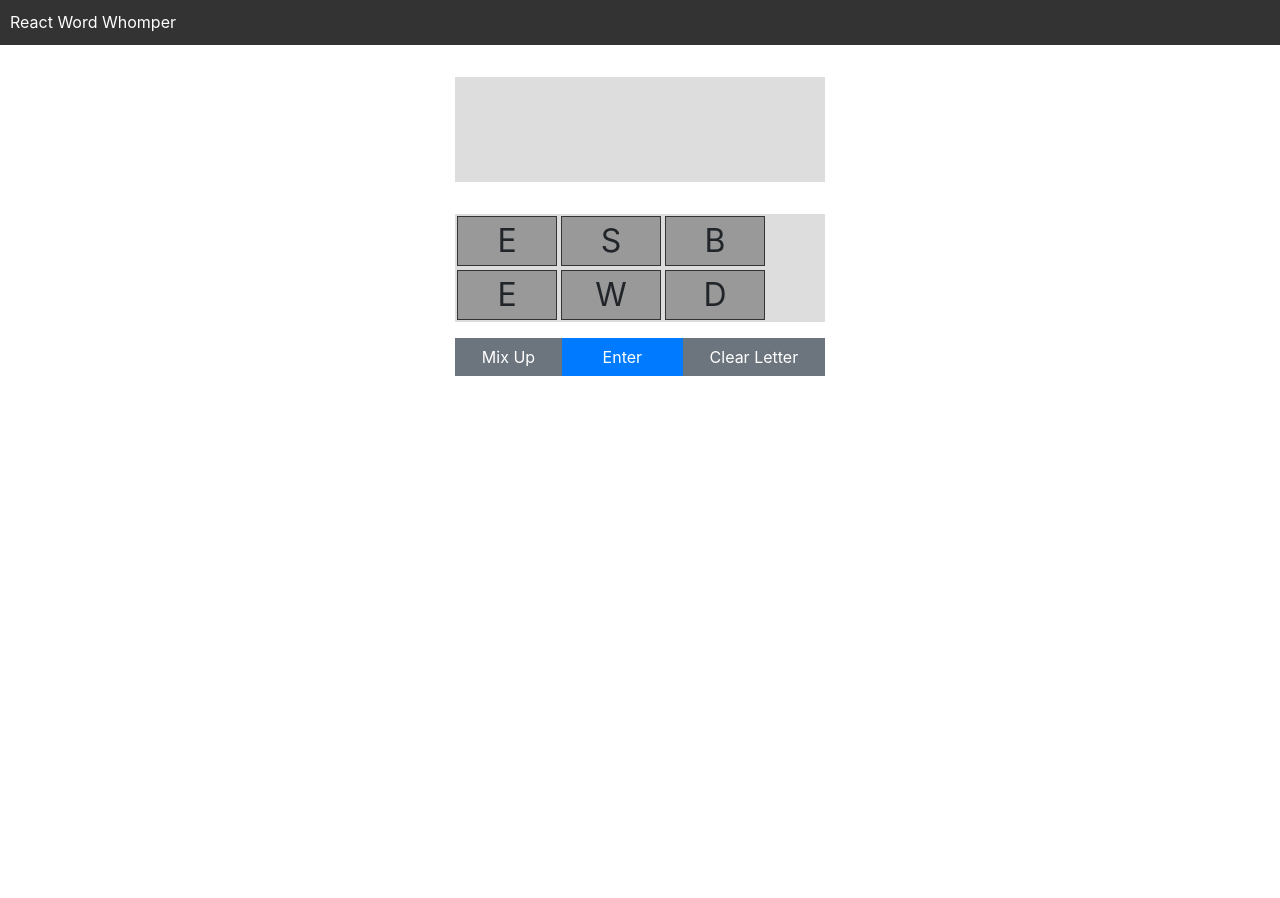
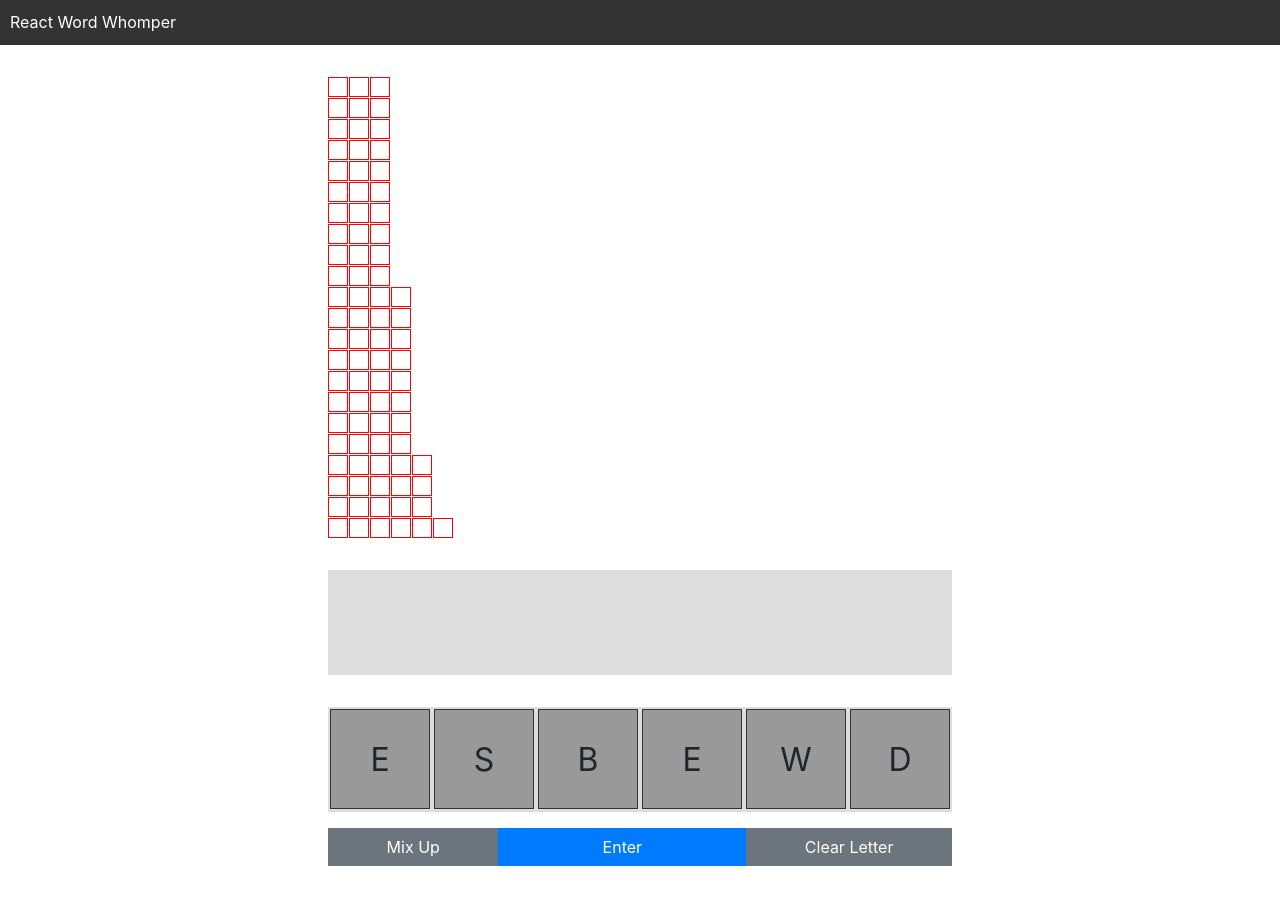
Before and after one commit to mnishiguchi/react-word-whomper, a React (Create React App) app: page / in a window 1280 px wide. Before the commit the page ends 800 px from the top, so only its background shows below. Built offline with nearby package versions, Linux system fonts and the light colour scheme.

Commit message:
Add AnswerList component

```diff
--- a/src/App/App.css
+++ b/src/App/App.css
@@ -1,6 +1,6 @@
 main {
   min-height: 80vh;
-  max-width: 400px !important;
+  max-width: 654px !important;
 }
 
 section {
--- a/src/App/App.js
+++ b/src/App/App.js
@@ -5,7 +5,7 @@ import 'bootstrap/dist/css/bootstrap.css'
 import './App.css'
 
 import Layout from './Layout'
-import {InputTextDisplay, LetterSelector} from './components'
+import {AnswerList, InputTextDisplay, LetterSelector} from './components/index'
 
 window._ = _ // To play with lodash in console
 
@@ -25,7 +25,7 @@ function buildLetterListFromWords(words) {
 
   // Create a letter list.
   let letterList = []
-  charMaxCounts.map(entry => {
+  charMaxCounts.forEach(entry => {
     for (let i = 0; i < entry[1]; i++) {
       letterList.push(entry[0])
     }
@@ -49,6 +49,7 @@ class App extends React.PureComponent {
     this.LETTERS = buildLetterListFromWords(props.words)
 
     this.state = {
+      words: props.words.map(word => { return { word: word, isVisible: false } }),
       selectedLetters: [],
       remainingLetters: this.LETTERS
     }
@@ -60,8 +61,13 @@ class App extends React.PureComponent {
   }
 
   render() {
+    console.info(this.state)
+
     return (
       <Layout>
+        <section>
+          <AnswerList words={this.state.words}   />
+        </section>
         <section>
           <InputTextDisplay letters={this.state.selectedLetters} />
         </section>
--- a/src/App/components.js
+++ /dev/null
@@ -1,63 +0,0 @@
-import React from 'react'
-
-const Letter = ({ letter, onClick }) => {
-  return (
-    <div className="Letter" onClick={onClick} style={{
-      display: 'inline-block',
-      width: '100px',
-      height: '100%',
-      margin: '2px',
-      background: '#999',
-      border: '1px solid #333',
-      fontSize: '2rem',
-      textTransform: 'uppercase',
-    }}>
-      <div style={{
-        display: 'flex',
-        alignItems: 'center',
-        justifyContent: 'center',
-      }}>
-        <span>{letter}</span>
-      </div>
-    </div>
-  )
-}
-
-export const InputTextDisplay = ({ letters }) => {
-  return (
-    <div className="InputTextDisplay">
-      <div className="letters" style={{
-        minHeight: '105px',
-        background: '#ddd',
-      }}>
-        {
-          letters.map((letter, i) => {
-            return <Letter key={i} letter={letter} />
-          })
-        }
-      </div>
-    </div>
-  )
-}
-
-export const LetterSelector = ({ letters, onLetterSelect, onMix, onSubmit, onUndo }) => {
-  return (
-    <div className="LetterSelector">
-      <div className="letters" style={{
-        minHeight: '105px',
-        background: '#ddd',
-      }}>
-        {
-          letters.map((letter, i) => {
-            return <Letter key={i} letter={letter} onClick={e => onLetterSelect(letter)} />
-          })
-        }
-      </div>
-      <div className="buttons" style={{ marginTop: '1rem', display: 'flex' }}>
-          <button type="button" className="btn btn-secondary" onClick={onMix} style={{ flexGrow: 1 }}>Mix Up</button>
-          <button type="button" className="btn btn-primary" onClick={onSubmit} style={{ flexGrow: 2 }}>Enter</button>
-          <button type="button" className="btn btn-secondary" onClick={onUndo} style={{ flexGrow: 1 }}>Clear Letter</button>
-      </div>
-    </div>
-  )
-}
--- /dev/null
+++ b/src/App/components/AnswerList.js
@@ -0,0 +1,65 @@
+import React from 'react'
+
+// function buildWordLists(words) {
+//   const sortedUpcased = words.sort().reverse().map(word => word.toUpperCase())
+//
+//   const groupedByLength = sortedUpcased.reduce((acc, word) => {
+//     acc[word.length] = [word].concat(acc[word.length])
+//     return acc
+//   }, {})
+//
+//   const lengthList = Object.keys(groupedByLength).sort()
+//
+//   const wordLists = lengthList.reduce((acc, length) => {
+//     acc.push(groupedByLength[length])
+//     return acc
+//   }, [])
+//
+//   return wordLists.map(l => l.filter(e => e)) // filter out undefined elements
+// }
+
+const AnswerWord = ({ word, isVisible }) => {
+  return (
+    <div style={{
+      width: '200px',
+      height: '20px',
+      margin: '0 0 1px 0'
+    }}>
+      {
+        word.split('').map((letter, i) => (
+          isVisible ? (
+            <div key={i} style={{
+              display: 'inline-block',
+              width: '20px',
+              height: '20px'
+            }}>{letter}</div>
+          ) : (
+            <div key={i} style={{
+              display: 'inline-block',
+              width: '20px',
+              height: '20px',
+              border: '1px solid red',
+              margin: '0 1px 0 0'
+            }}/>
+          )
+        ))
+      }
+    </div>
+  )
+}
+
+const AnswerList = ({ words }) => {
+  return (
+    <div>
+      {
+        words ? (
+          words.map((word, i) => <AnswerWord key={i} {...word} />)
+        ) : (
+          <div>Empty list</div>
+        )
+      }
+    </div>
+  )
+}
+
+export default AnswerList
--- /dev/null
+++ b/src/App/components/InputTextDisplay.js
@@ -0,0 +1,20 @@
+import React from 'react'
+
+import Letter from './Letter'
+
+const InputTextDisplay = ({ letters }) => {
+  return (
+    <div>
+      <div style={{
+        minHeight: '105px',
+        background: '#ddd',
+      }}>
+        {
+          letters.map((letter, i) => <Letter key={i} letter={letter} />)
+        }
+      </div>
+    </div>
+  )
+}
+
+export default InputTextDisplay
--- /dev/null
+++ b/src/App/components/Letter.js
@@ -0,0 +1,27 @@
+import React from 'react'
+
+const Letter = ({ letter, onClick }) => {
+  return (
+    <div onClick={onClick} style={{
+      display: 'inline-block',
+      width: '100px',
+      height: '100px',
+      lineHeight: '100px',
+      margin: '2px',
+      background: '#999',
+      border: '1px solid #333',
+      fontSize: '2rem',
+      textTransform: 'uppercase',
+    }}>
+      <div style={{
+        display: 'flex',
+        alignItems: 'center',
+        justifyContent: 'center',
+      }}>
+        <span>{letter}</span>
+      </div>
+    </div>
+  )
+}
+
+export default Letter
--- /dev/null
+++ b/src/App/components/LetterSelector.js
@@ -0,0 +1,25 @@
+import React from 'react'
+
+import Letter from './Letter'
+
+const LetterSelector = ({ letters, onLetterSelect, onMix, onSubmit, onUndo }) => {
+  return (
+    <div >
+      <div className="letters" style={{
+        minHeight: '105px',
+        background: '#ddd',
+      }}>
+        {
+          letters.map((letter, i) => <Letter key={i} letter={letter} onClick={e => onLetterSelect(letter)} />)
+        }
+      </div>
+      <div className="buttons" style={{ marginTop: '1rem', display: 'flex' }}>
+        <button type="button" className="btn btn-secondary" onClick={onMix} style={{ flexGrow: 1 }}>Mix Up</button>
+        <button type="button" className="btn btn-primary" onClick={onSubmit} style={{ flexGrow: 2 }}>Enter</button>
+        <button type="button" className="btn btn-secondary" onClick={onUndo} style={{ flexGrow: 1 }}>Clear Letter</button>
+      </div>
+    </div>
+  )
+}
+
+export default LetterSelector
--- /dev/null
+++ b/src/App/components/index.js
@@ -0,0 +1,9 @@
+import AnswerList from './AnswerList'
+import LetterSelector from './LetterSelector'
+import InputTextDisplay from './InputTextDisplay'
+
+export {
+  AnswerList,
+  LetterSelector,
+  InputTextDisplay,
+}
--- /dev/null
+++ b/src/components/AnswerList.js
@@ -0,0 +1,67 @@
+import React from 'react'
+
+// function buildWordLists(words) {
+//   const sortedUpcased = words.sort().reverse().map(word => word.toUpperCase())
+//
+//   const groupedByLength = sortedUpcased.reduce((acc, word) => {
+//     acc[word.length] = [word].concat(acc[word.length])
+//     return acc
+//   }, {})
+//
+//   const lengthList = Object.keys(groupedByLength).sort()
+//
+//   const wordLists = lengthList.reduce((acc, length) => {
+//     acc.push(groupedByLength[length])
+//     return acc
+//   }, [])
+//
+//   return wordLists.map(l => l.filter(e => e)) // filter out undefined elements
+// }
+
+const AnswerWord = ({ word, isVisible }) => {
+  return (
+    <div style={{
+      width: '200px',
+      height: '20px',
+      margin: '0 0 1px 0'
+    }}>
+      {
+        word.split('').map((letter, i) => (
+          isVisible ? (
+            <div key={i} style={{
+              display: 'inline-block',
+              width: '20px',
+              height: '20px'
+            }}>{letter}</div>
+          ) : (
+            <div key={i} style={{
+              display: 'inline-block',
+              width: '20px',
+              height: '20px',
+              border: '1px solid red',
+              margin: '0 1px 0 0'
+            }}/>
+          )
+        ))
+      }
+    </div>
+  )
+}
+
+const AnswerList = ({ words }) => {
+  return (
+    <div>
+      {words ? (
+        words.map((word, i) => {
+          return (
+            <AnswerWord key={i} {...word} />
+          )
+        })
+      ) : (
+        <div>Empty list</div>
+      )}
+    </div>
+  )
+}
+
+export default AnswerList
```
